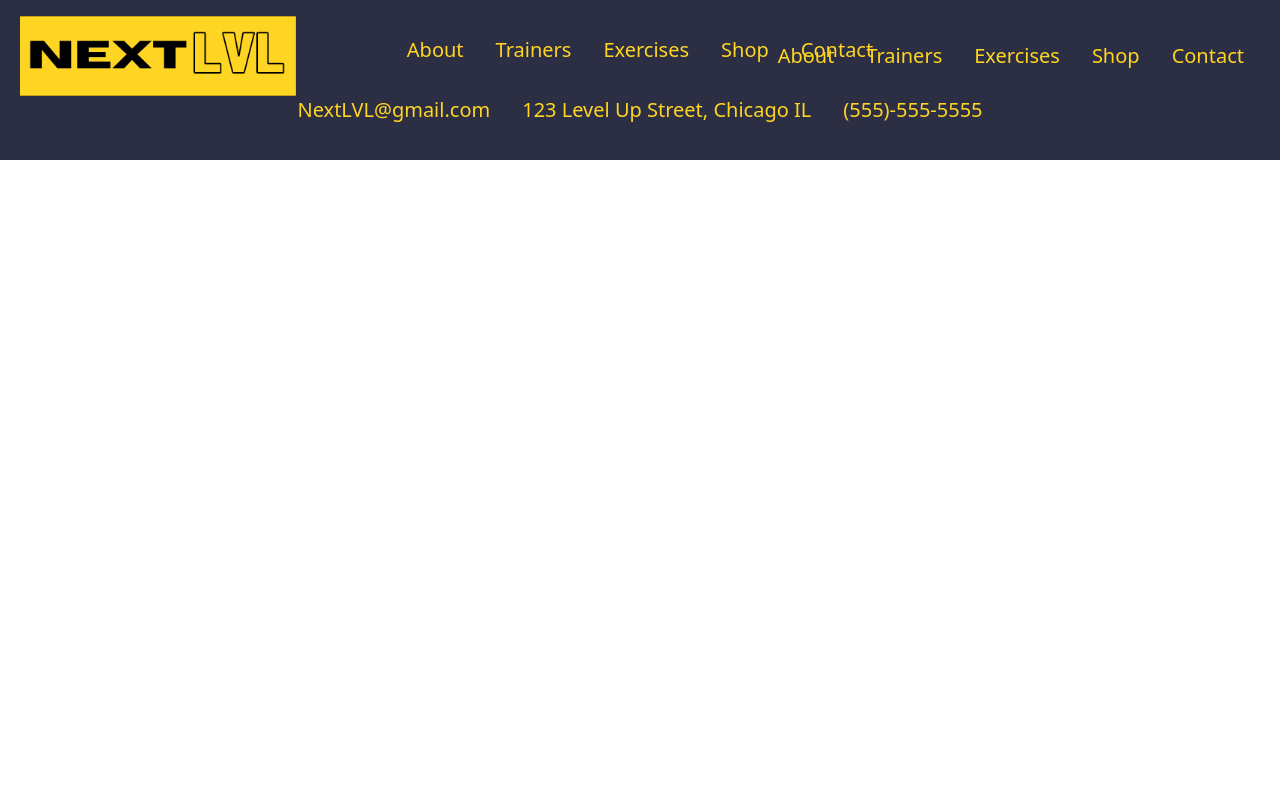
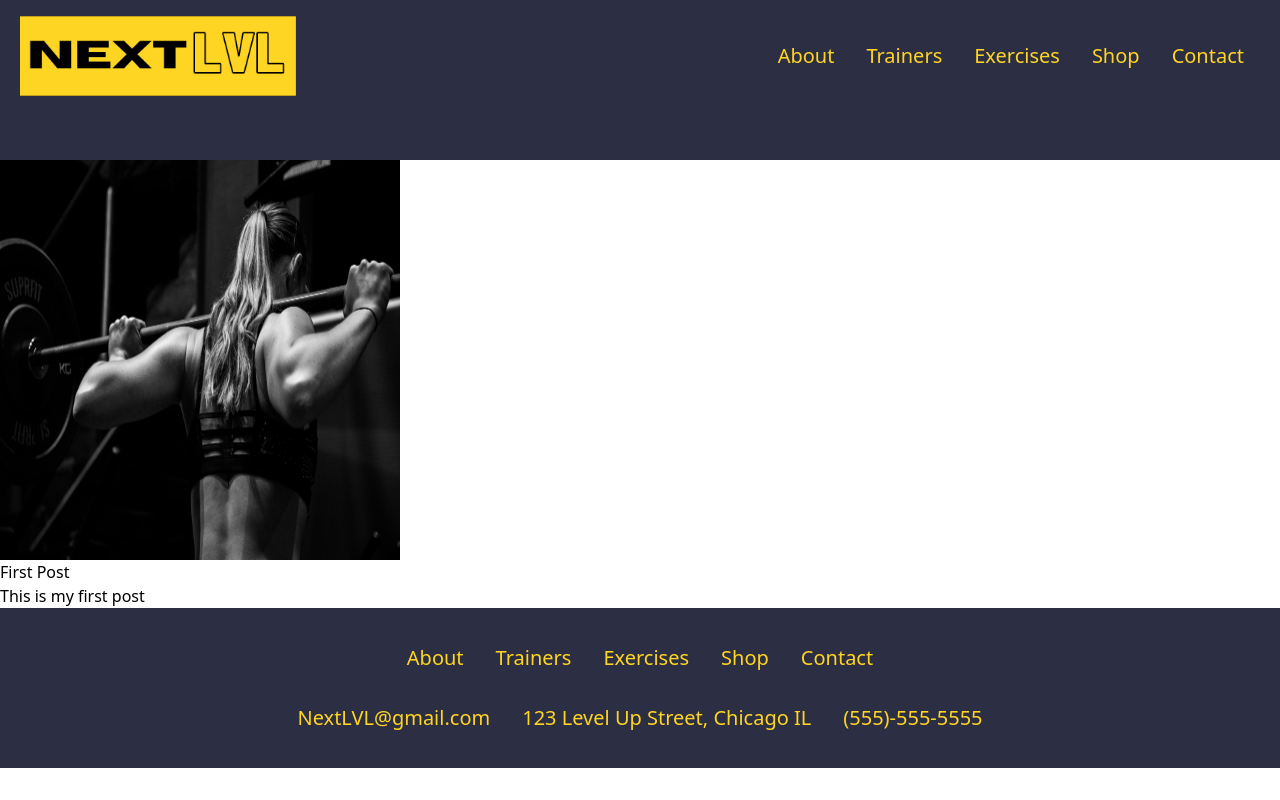
Before and after one commit to amerkulovic/NextLVL, a React (Create React App) app in the folder client/: page /about in a window 1280 px wide. Built offline with nearby package versions, Linux system fonts and the light colour scheme.

Commit message:
created About page and routed the page

```diff
--- a/client/src/App.js
+++ b/client/src/App.js
@@ -3,6 +3,7 @@ import { ApolloClient, InMemoryCache, ApolloProvider, createHttpLink } from "@ap
 import { setContext } from "@apollo/client/link/context";
 import { BrowserRouter as Router, Routes, Route } from "react-router-dom";
 
+import About from "./pages/About";
 import Home from "./pages/Home";
 import Profile from "./pages/Profile";
 import Signup from "./pages/Signup";
@@ -40,6 +41,7 @@ function App() {
           <div className="">
             <Routes>
               <Route path="/" element={<Home />} />
+              <Route path="/about" element={<About />} />
               <Route path="/login" element={<Login />} />
               <Route path="/signup" element={<Signup />} />
               <Route path="/me" element={<Profile />} />
--- a/client/src/components/Header/Header.js
+++ b/client/src/components/Header/Header.js
@@ -13,7 +13,9 @@ const Header = () => {
     <header className="absolute z-10 w-full">
       <div className="flex flex-row justify-between items-center pl-5 mt-4">
         {/* <h1 className="text-white font-bold text-4xl">Next LVL</h1> */}
-        <img src={Logo} className="h-20 w-90"/>
+        <Link to="/">
+          <img src={Logo} className="h-20 w-90" />
+        </Link>
         <NavContainer />
       </div>
     </header>
--- a/client/src/components/NavComponents/NavLinks.js
+++ b/client/src/components/NavComponents/NavLinks.js
@@ -1,8 +1,12 @@
+import { Link } from "react-router-dom";
+
 const NavLinks = () => {
   return (
     <>
       <ul className="flex flex-row text-xl text-[#FFD523] font-extralight">
-        <li className="px-4 my-4">About</li>
+        <Link to="/about">
+          <li className="px-4 my-4">About</li>
+        </Link>
         <li className="px-4 my-4">Trainers</li>
         <li className="px-4 my-4">Exercises</li>
         <li className="px-4 my-4">Shop</li>
--- a/client/src/components/TextSection.js
+++ b/client/src/components/UI/CircleText.js
@@ -1,14 +1,14 @@
-const TextSection = (props) => {
+const CircleText = (props) => {
   return (
     <>
       <div className="flex flex-col items-center">
         <div className="bg-[#FFD523] border border-black rounded-full p-20 m-5">
           <img className="h-40 w-40" src={props.image} />
         </div>
-        <h1 className="font-bold text-2xl">{props.text}</h1>
+        <h1 className="font-extralight text-2xl text-white">{props.text}</h1>
       </div>
     </>
   );
 };
 
-export default TextSection;
+export default CircleText;
--- /dev/null
+++ b/client/src/components/UI/SquareText.js
@@ -0,0 +1,16 @@
+const SquareText = (props) => {
+  return (
+    <>
+      <div>
+        {props.isImageLeft && <img src={props.image} style={{ width: "400px", height: "400px" }} />}
+        <div>
+          <h1>{props.header}</h1>
+          <p>{props.text}</p>
+        </div>
+        {!props.isImageLeft && <img src={props.image} />}
+      </div>
+    </>
+  );
+};
+
+export default SquareText;
--- /dev/null
+++ b/client/src/pages/About.js
@@ -0,0 +1,13 @@
+import SquareText from "../components/UI/SquareText";
+import homeImage from "../images/home-logo.jpg";
+
+const About = () => {
+  return (
+    <>
+      <div className="pt-40 bg-[#2C2E43]"></div>
+      <SquareText isImageLeft={true} header="First Post" text="This is my first post" image={homeImage} />
+    </>
+  );
+};
+
+export default About;
--- a/client/src/pages/Home.js
+++ b/client/src/pages/Home.js
@@ -1,6 +1,6 @@
 import React from "react";
-import Quote from "../components/Quote";
-import TextSection from "../components/TextSection";
+import Quote from "../components/UI/Quote";
+import TextSection from "../components/UI/CircleText";
 import homeLogo from "../images/home-logo.jpg";
 import diamond from "../images/diamond-outline.svg";
 import barbell from "../images/barbell-outline.svg";
@@ -16,7 +16,7 @@ const Home = () => {
     <>
       <img style={{ height: "700px", width: "100%" }} src={homeLogo} />
       <Quote text="It is a shame for a man to grow old without seeing the beauty and strength of which his body is capable." author="Socrates" />
-      <section className="flex flex-row flex-wrap justify-around bg-[#B2B1B9] py-10">
+      <section className="flex flex-row flex-wrap justify-around bg-[#595260] py-10">
         <TextSection image={barbell} text="Pump Iron and Get Stronger!" />
         <TextSection image={scale} text="Lose Weight and Feel Good!" />
         <TextSection image={diamond} text="Become The Best Version of Yourself!" />
```
Also changed, not shown: client/src/components/UI/Quote.js (renamed from client/src/components/Quote.js).
